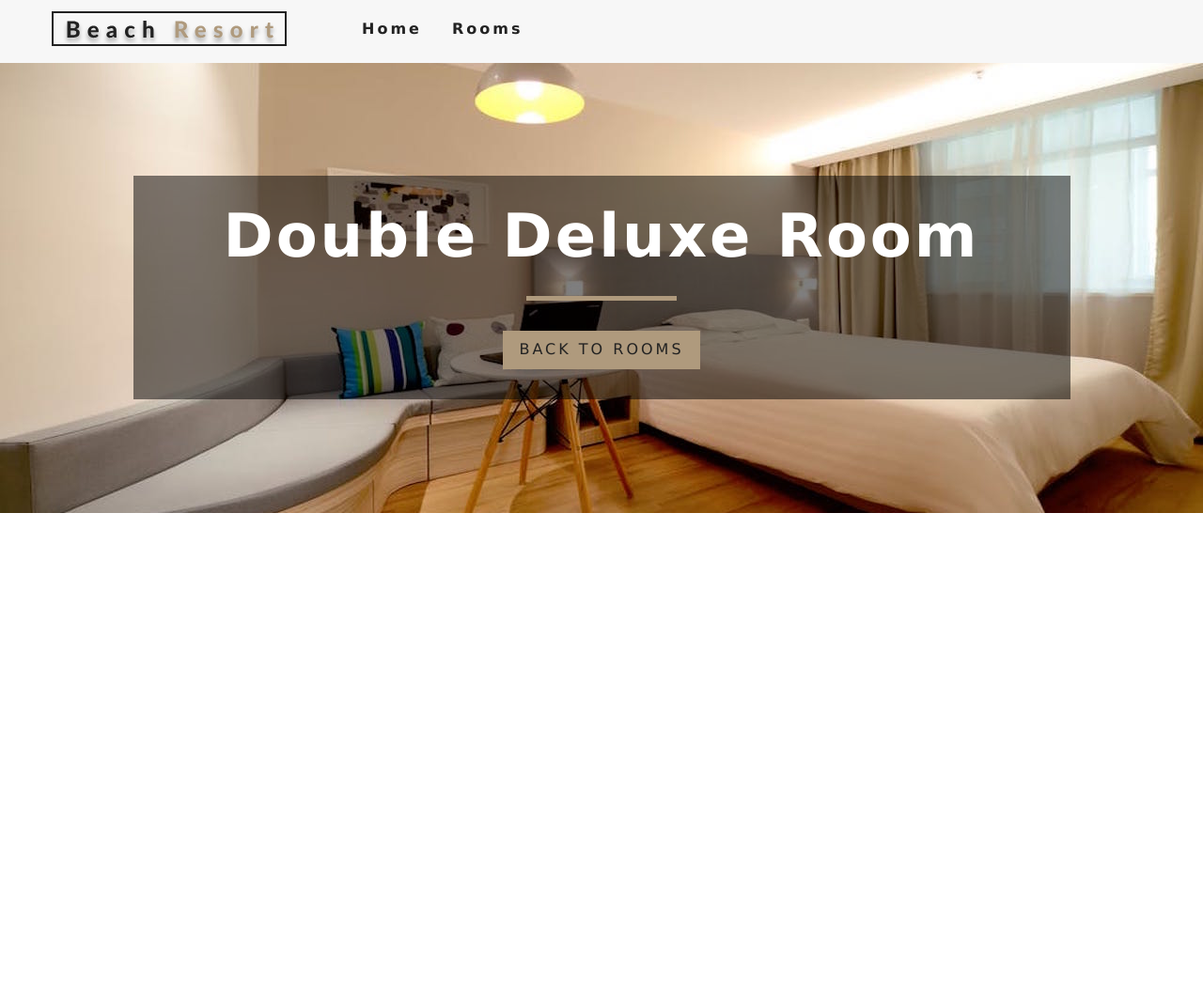
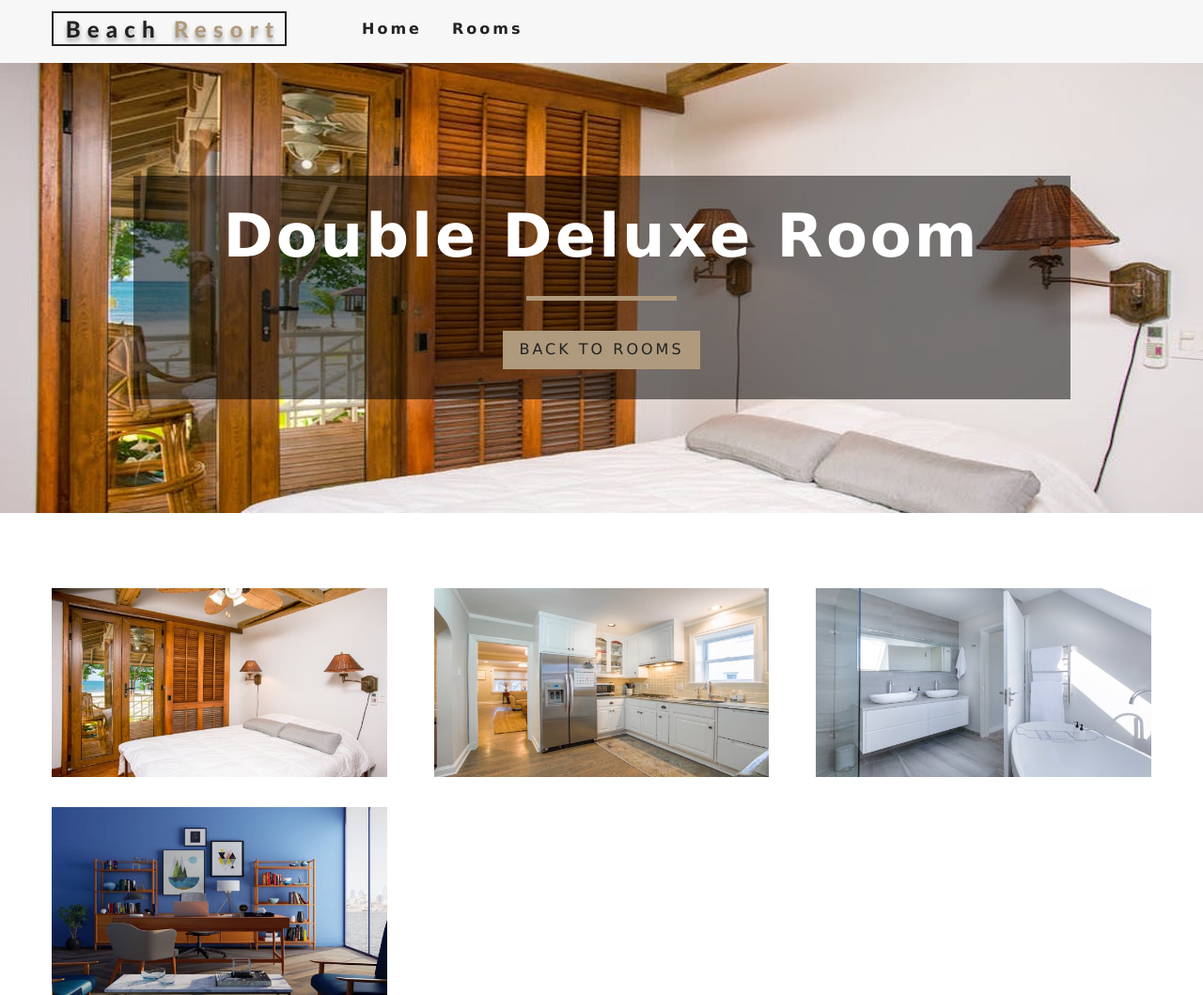
Before and after one commit to BrandonMGH/Keystone_Hotel-, a React (Create React App) app: page /rooms/double-deluxe in a window 1280 px wide. Shown: the whole page at 94% size. Before the commit the page ends 800 px from the top, so only its background shows below. Built offline with nearby package versions, Linux system fonts and the light colour scheme.

Commit message:
working on rooms component

```diff
--- a/src/components/StyledHero.js
+++ b/src/components/StyledHero.js
@@ -1,9 +1,12 @@
 import styled from 'styled-components'
+import defaultImg from '../images/room-1.jpeg'
 
+const StyledHero = styled.header`
+min-height: 60vh;
+background: url(${props => props.img ?  props.img : defaultImg}) center/cover no-repeat;
+display: flex;
+align-items: center;
+justify-content: center;
+`
 
-const SimpleButton = styled.button`
-  color:red;
-  background: green;
-`;
-
-export default SimpleButton
+export default StyledHero
--- a/src/pages/Home.js
+++ b/src/pages/Home.js
@@ -7,7 +7,7 @@
 import Banner from '../components/Banner'
 import Services from '../components/Services'
 import FeaturedRooms from '../components/FeaturedRooms'
-import Button from '../components/StyledHero'
+
 
 
 
@@ -24,7 +24,6 @@
           </Hero>
           <Services />
           <FeaturedRooms />
-          <Button >Hello</Button>
           </>
         )
     }
--- a/src/pages/SingleRoom.js
+++ b/src/pages/SingleRoom.js
@@ -4,6 +4,7 @@
 import Banner from '../components/Banner'
 import {Link} from 'react-router-dom'
 import {RoomContext} from '../Context'
+import StyledHero from '../components/StyledHero'
 
 export class SingleRoom extends Component {
     constructor(props){
@@ -30,13 +31,23 @@
         }
         const {name, description, capacity, size, price, extras, breakfast, pets, images} = room
         return (
-            <Hero hero='roomsHero'>
+            <>
+            <StyledHero img={images[0] || this.state.defaultBcg}>
                 <Banner title={`${name} room`} >
                     <Link to='/rooms' className="btn-primary">
                         Back to Rooms
                     </Link>
                 </Banner>
-            </Hero>
+            </StyledHero>
+            <section className="single-room">
+                <div className="single-room-images">
+                {images.map((item, index) =>{
+                    return <img key={index} src={item} alt={name} />
+                })}
+                </div>
+
+            </section>
+            </>
         )
     }
 }
```
